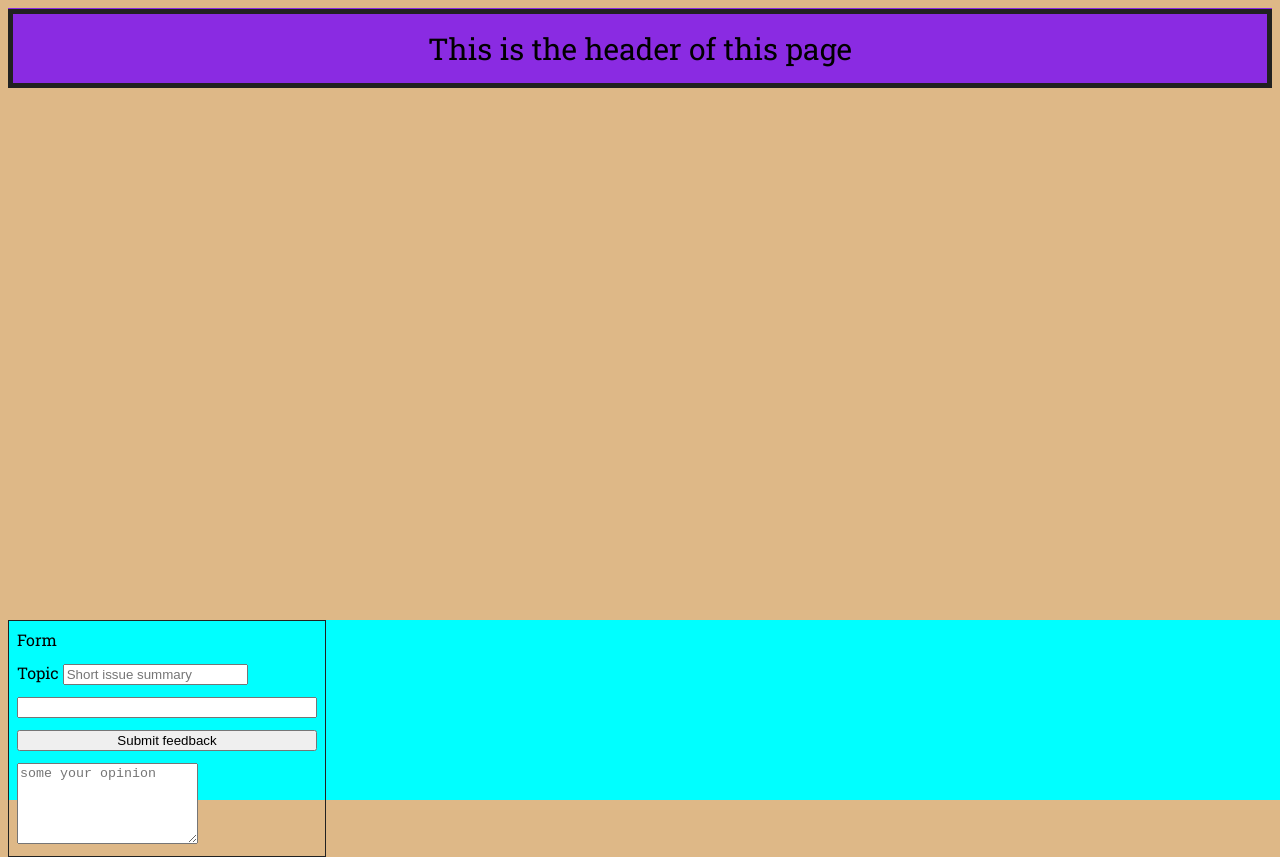
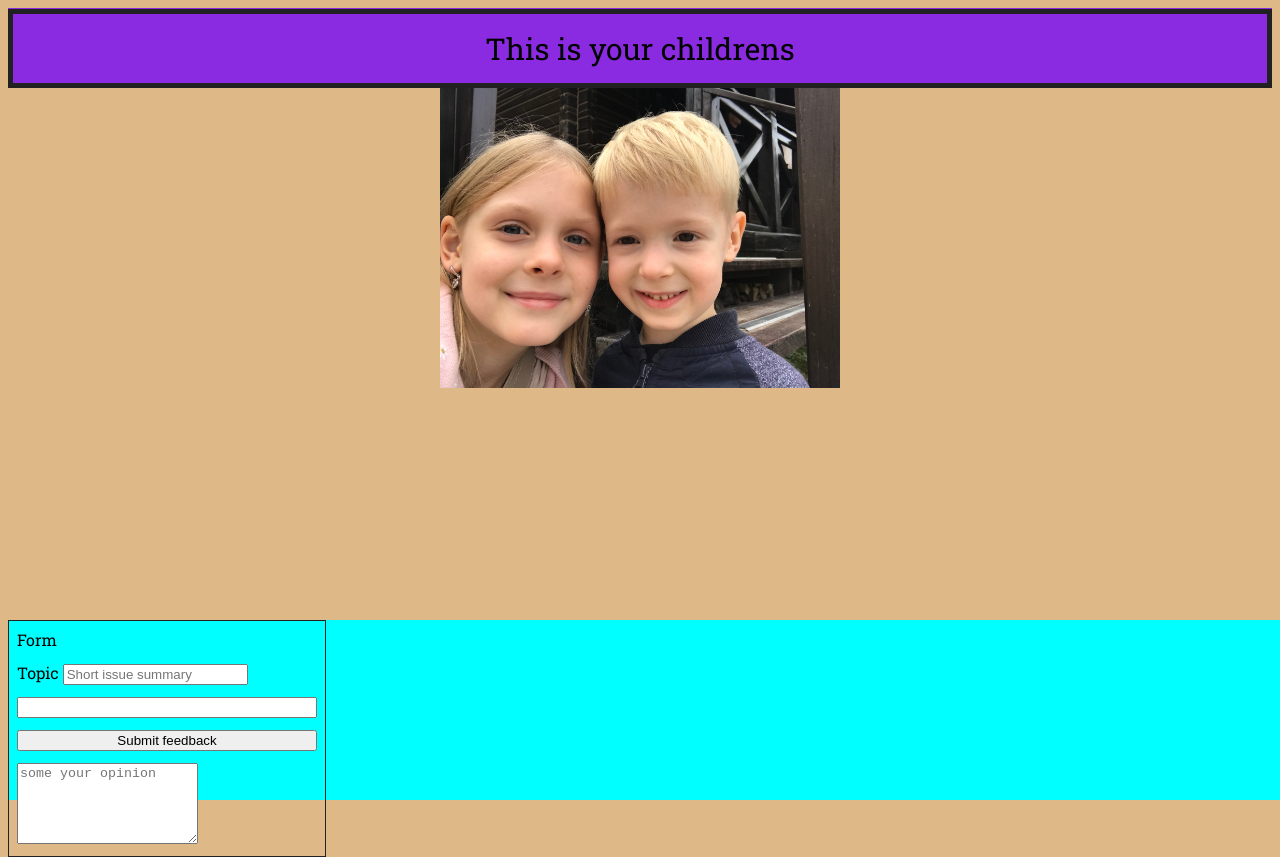
Before and after one commit to ViktoriaZharina/mymy, a plain HTML site: page index.html in a window 1280 px wide. Drawn offline with Linux system fonts and the light colour scheme.

Commit message:
plusfoto

```diff
--- a/css/styles.css
+++ b/css/styles.css
@@ -30,6 +30,18 @@ body{
     background-color: burlywood;
 }
 
+.container{
+    display: flex;
+        justify-content: center;
+        align-items: center;
+        height: 300px;
+}
+
+img{
+    max-width: 100%;
+        max-height: 100%;
+}
+
 form {
     display: flex;
     flex-direction: column;
--- a/index.html
+++ b/index.html
@@ -14,10 +14,14 @@
   </head>
   <body>
     <header>
-      <p class="header-text">This is the header of this page</p>
+      <p class="header-text">This is your childrens</p>
     </header>
 
-    <main></main>
+    <main>
+      <div class="container">
+        <img src="./img/IMG_0170.jpeg" />
+      </div>
+    </main>
 
     <footer>
       <form name="feedback_form" autocomplete="off" novalidate>
```
Also changed, not shown: img/IMG_0170.jpeg (added), 1 other file.
